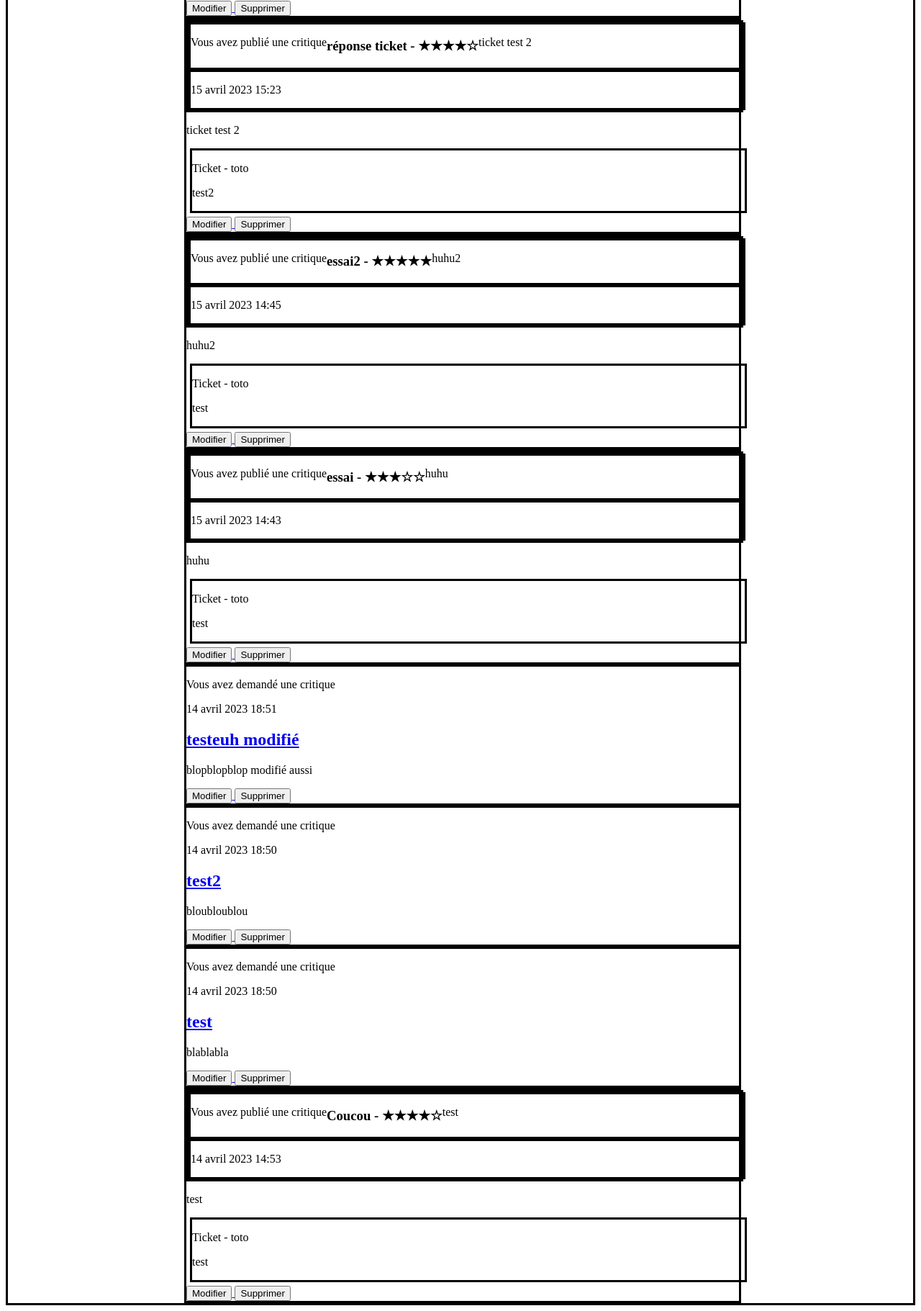
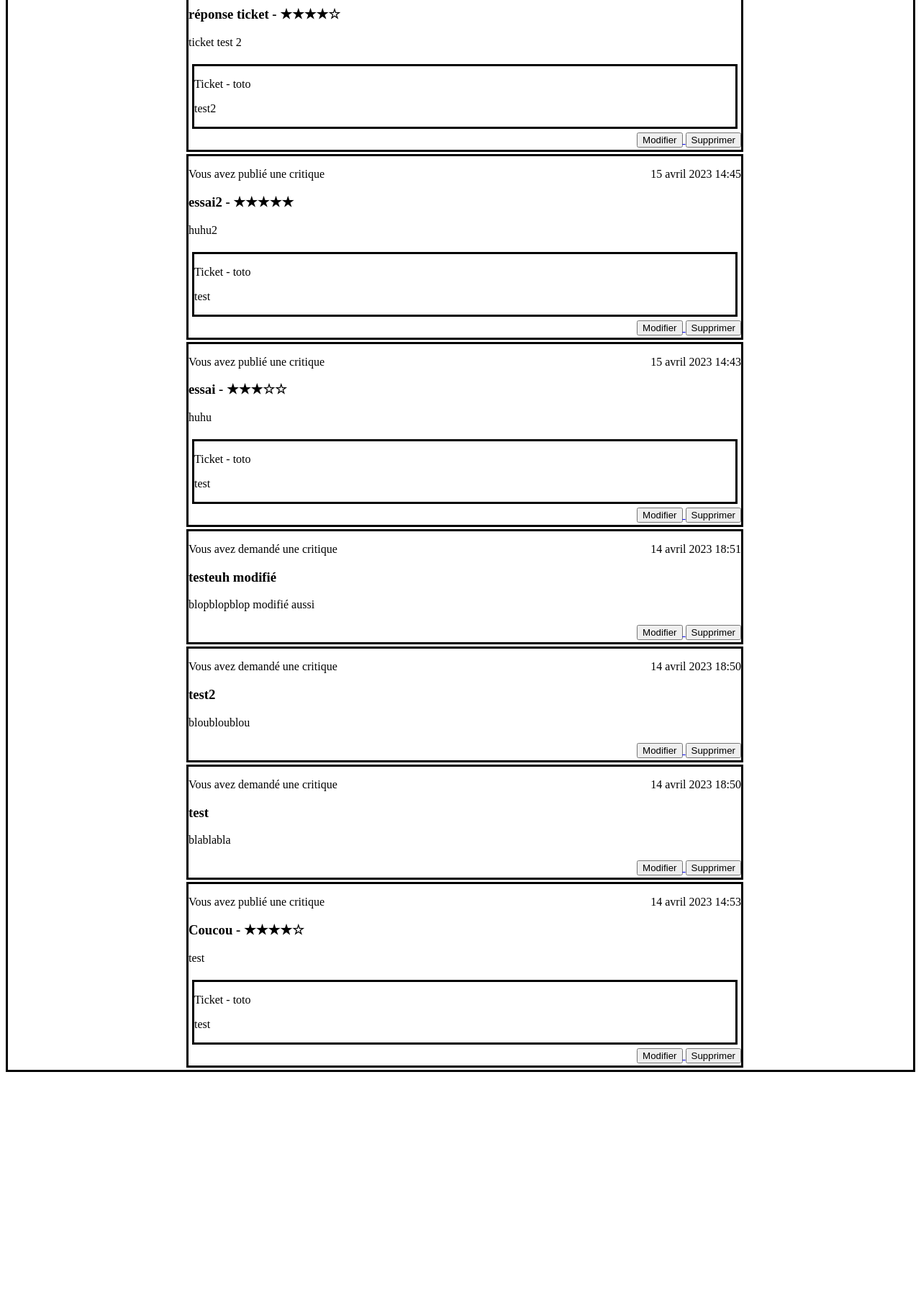
Before and after one commit to vpich/P9_Developpez_une_application_web_en_utilisant_django, a Django app: page /posts/ in a window 1280 px wide. Shown: the part 1199-3020 px from the top of the page at 72% size. After the commit the page ends 2688 px from the top, so only its background shows below. Run offline with Django 4.2, Linux system fonts and the light colour scheme; a user stored in the database is signed in; data comes from the database, SQL or seed files in the repository.

Commit message:
Amélioration de la mise en page CSS pour les pages feed et posts

```diff
--- a/litreview/authentication/static/authentication/style.css
+++ b/litreview/authentication/static/authentication/style.css
@@ -8,7 +8,10 @@ header {
 }
 header h1 {
   width: 100%;
-  position: fixed;
+  position: absolute;
+}
+header nav {
+  z-index: 4;
 }
 
 #main-container {
@@ -27,17 +30,41 @@ header h1 {
   margin-top: 10px;
   margin-bottom: 10px;
 }
-#feed section {
-  display: flex;
-  flex-direction: column;
-}
-#feed section .container {
+#feed .container {
   border: solid;
   margin: 3px;
 }
+#feed #review-date, #feed #ticket-date {
+  width: 30%;
+}
+#feed #responded-ticket {
+  width: auto;
+}
 
+#review {
+  display: flex;
+}
 #review-content {
+  flex-direction: column;
+}
+#review-date {
+  text-align: right;
+}
+
+#ticket {
   display: flex;
+}
+#ticket-content {
+  flex-direction: column;
+}
+#ticket-date {
+  text-align: right;
+}
+#ticket-buttons {
+  text-align: right;
+}
+#ticket-buttons button {
+  margin: 5px;
 }
 
 #responded-ticket {
@@ -57,16 +84,25 @@ header h1 {
   display: none;
 }
 
-#posts div {
+#posts h2 {
+  text-align: center;
+}
+#posts .container {
   border: solid;
+  margin: 3px;
 }
-#posts div div {
-  border: none;
+#posts .container-buttons {
+  margin-top: 3px;
+  margin-bottom: 3px;
+  text-align: right;
 }
-#posts div div div {
-  border: solid;
+#posts #review-date, #posts #ticket-date {
+  width: 30%;
 }
-#posts div div button {
+#posts #responded-ticket {
+  width: auto;
+}
+#posts #ticket-buttons {
   display: none;
 }
 
--- a/litreview/review/templates/review/feed.html
+++ b/litreview/review/templates/review/feed.html
@@ -16,9 +16,8 @@
         </a>
     </div>
 
-
-    <section>
     {% for post in posts %}
+        <div class="container">
             {% if post.content_type == "TICKET" %}
                 {% include "review/partials/ticket_snippet.html" with ticket=post %}
             {% endif %}
@@ -26,13 +25,14 @@
             {% if post.content_type == "REVIEW" %}
                 {% include "review/partials/review_snippet.html" with review=post %}
             {% endif %}
+        </div>
     {% endfor %}
-    </section>
 
     {% if messages %}
         {% for message in messages %}
             <p>{{ message }}</p>
         {% endfor %}
     {% endif %}
+
 </div>
 {% endblock %}
--- a/litreview/review/templates/review/partials/review_snippet.html
+++ b/litreview/review/templates/review/partials/review_snippet.html
@@ -1,4 +1,3 @@
-<div class="container">
 <div id="review">
     <div id="review-content">
         {% if request.user == review.user %}
@@ -32,9 +31,6 @@
     </div>
 </div>
 
-    <p>{{ review.body }}</p>
-
-    {% if review.ticket %}
 <div id="responded-ticket">
     <p>Ticket - {{ review.ticket.user }}</p>
     <p>{{ review.ticket.title }}</p>
@@ -42,5 +38,3 @@
         <img src="{{ review.ticket.image.url }}">
     {% endif %}
 </div>
-    {% endif %}
-</div>
--- a/litreview/review/templates/review/partials/ticket_snippet.html
+++ b/litreview/review/templates/review/partials/ticket_snippet.html
@@ -1,18 +1,25 @@
-<div>
+<div id="ticket">
+    <div id="ticket-content">
         {% if request.user == ticket.user %}
             <p>Vous avez demandé une critique</p>
         {% else %}
             <p>{{ ticket.user }} a demandé une critique</p>
         {% endif %}
-    <p>{{ ticket.time_created }}</p>
-    <a href="{% url 'ticket-detail' ticket.id %}">
-        <h2>{{ ticket.title }}</h2>
-    </a>
+
+        <h3>{{ ticket.title }}</h3>
 
         <p>{{ ticket.description }}</p>
         {% if ticket.image %}
             <img src="{{ ticket.image.url }}">
         {% endif %}
+    </div>
+
+    <div id="ticket-date">
+        <p>{{ ticket.time_created }}</p>
+    </div>
+</div>
+
+<div id="ticket-buttons">
     <a href="{% url 'create-review-response' ticket.id %}">
         <button>Créer une critique</button>
     </a>
--- a/litreview/review/templates/review/posts.html
+++ b/litreview/review/templates/review/posts.html
@@ -10,29 +10,31 @@
     <h2>Vos posts</h2>
 
     {% for post in posts %}
-    <div>
+        <div class="container">
             {% if post.content_type == "TICKET" %}
                 {% include "review/partials/ticket_snippet.html" with ticket=post %}
+                <div class="container-buttons">
                     <a href="{% url 'update-ticket' post.id %}">
                         <button>Modifier</button>
                     </a>
                     <a href="{% url 'delete-ticket' post.id %}">
                         <button>Supprimer</button>
                     </a>
+                </div>
             {% endif %}
 
             {% if post.content_type == "REVIEW" %}
                 {% include "review/partials/review_snippet.html" with review=post %}
+                <div class="container-buttons">
                     <a href="{% url 'update-review' post.id %}">
                         <button>Modifier</button>
                     </a>
                     <a href="{% url 'delete-review' post.id %}">
                         <button>Supprimer</button>
                     </a>
+                </div>
             {% endif %}
         </div>
-
     {% endfor %}
-
 </div>
 {% endblock %}
--- a/sass/main.scss
+++ b/sass/main.scss
@@ -7,7 +7,10 @@ header {
     justify-content: right;
     h1 {
         width: 100%;
-        position: fixed;
+        position: absolute;
+    }
+    nav {
+        z-index: 4;
     }
 }
 
@@ -28,19 +31,43 @@ header {
         margin-top: 10px;
         margin-bottom: 10px;
     }
-    section {
-        display: flex;
-        flex-direction: column;
     .container {
         border: solid;
         margin: 3px;
     }
+
+    #review-date, #ticket-date {
+        width: 30%;
+    }
+
+    #responded-ticket {
+        width: auto;
     }
 }
 
 #review {
+    display: flex;
     &-content {
+        flex-direction: column;
+    }
+    &-date {
+        text-align: right;
+    }
+}
+
+#ticket {
     display: flex;
+    &-content {
+            flex-direction: column;
+        }
+    &-date {
+        text-align: right;
+        }
+    &-buttons {
+        text-align: right;
+        button {
+            margin: 5px;
+        }
     }
 }
 
@@ -63,17 +90,28 @@ header {
 }
 
 #posts {
-    div {
+    h2 {
+        text-align: center;
+    }
+    .container {
         border: solid;
-        div {
-        border: none;
-        div {
-            border: solid;
-        }
-            button {
-                display: none;
+        margin: 3px;
+        &-buttons {
+            margin-top: 3px;
+            margin-bottom: 3px;
+            text-align: right;
         }
     }
+
+    #review-date, #ticket-date {
+        width: 30%;
+    }
+
+    #responded-ticket {
+        width: auto;
+    }
+    #ticket-buttons {
+        display: none;
     }
 }
 
```
Also changed, not shown: 1 other file. Lines whose indentation alone changed are shown as unchanged.
